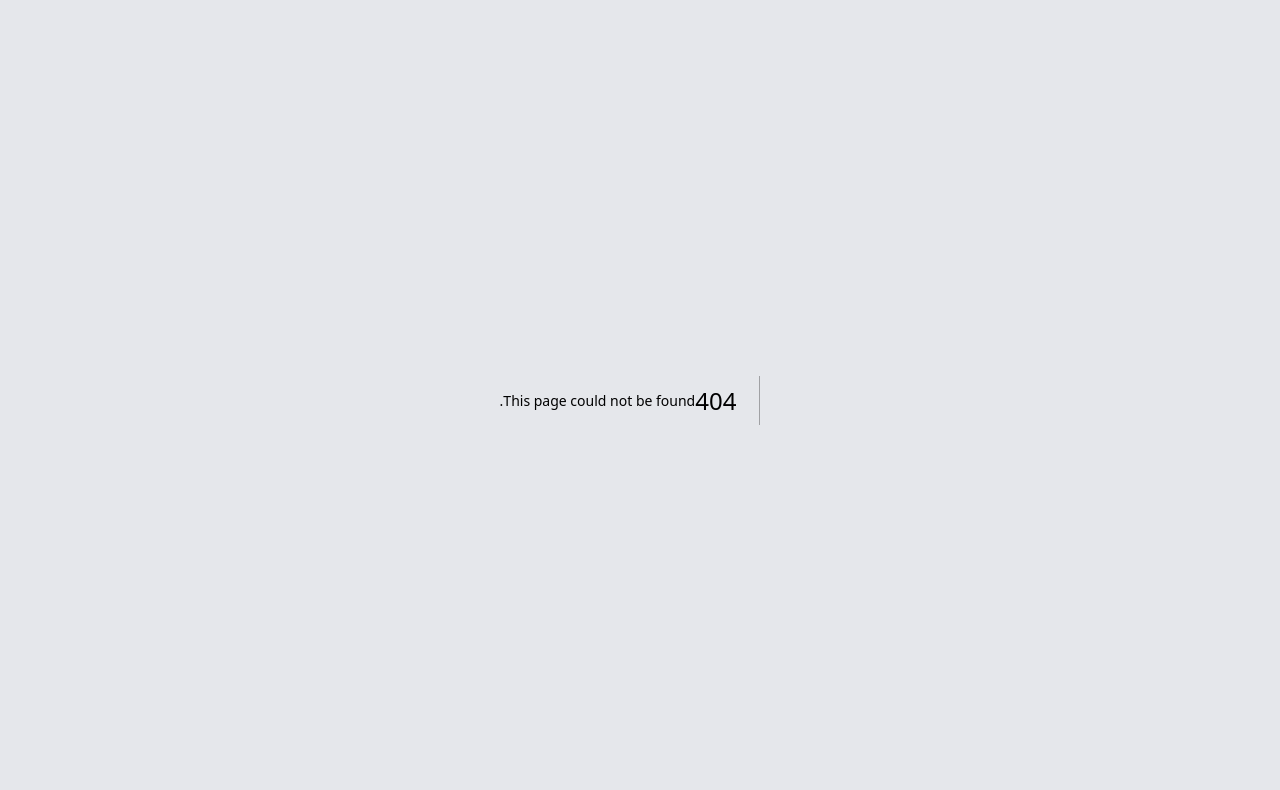
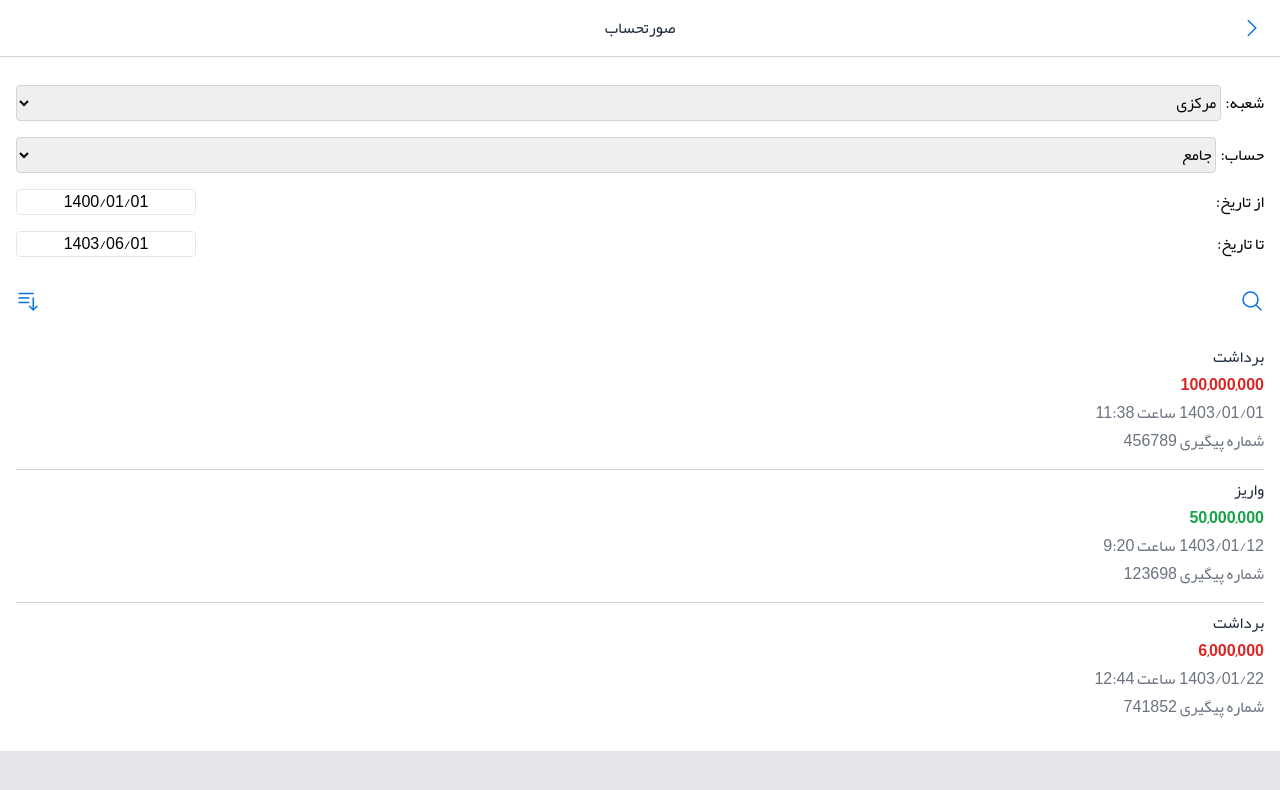
Before and after one commit to mojtaba013/toseasr, a Next.js app: page /Bill in a window 1280 px wide. Before the commit this address had no page. Shown: the top 790 px of the page. Built offline with nearby package versions, Linux system fonts and the light colour scheme.

Commit message:
work on bill

```diff
--- /dev/null
+++ b/app/Bill/page.jsx
@@ -0,0 +1,139 @@
+import React from "react";
+import Link from "next/link";
+import { ICONCOLOR } from "../../utils/constants";
+
+function Bill() {
+  return (
+    <div className="flex flex-col gap-y-4  h-max mb-[70px] scroll-auto bg-white ">
+<div className="flex  items-center justify-between p-4 border-b border-gray-300 mb-3">
+        <div className="flex flex-1">
+          <Link href="/">
+            <svg
+              xmlns="http://www.w3.org/2000/svg"
+              fill="none"
+              viewBox="0 0 24 24"
+              strokeWidth={1.5}
+              stroke={ICONCOLOR}
+              className="w-6 h-6"
+            >
+              <path
+                strokeLinecap="round"
+                strokeLinejoin="round"
+                d="m8.25 4.5 7.5 7.5-7.5 7.5"
+              />
+            </svg>
+          </Link>
+        </div>
+        <div className="flex flex-1 justify-center">
+          <p className="text-slate-800 ">صورتحساب</p>
+        </div>
+        <div className="flex flex-1"></div>
+      </div>
+
+
+      <div className="flex flex-row justify-between items-center px-4 gap-x-1">
+        <label htmlFor="shoobe">شعبه:</label>
+        <select
+          className="border w-full  border-gray-300 rounded"
+          name="shoobe"
+          id=""
+        >
+          <option value="1">مرکزی</option>
+          <option value="2">کشاورز</option>
+          <option value="3">باغ فردوس</option>
+          <option value="4">هفت تیر</option>
+        </select>
+      </div>
+      <div className="flex flex-row justify-between items-center px-4 gap-x-1">
+        <label htmlFor="shoobe">حساب:</label>
+        <select
+          className="border w-full  border-gray-300 rounded"
+          name="shoobe"
+          id=""
+        >
+          <option value="1">جامع</option>
+          <option value="2">اکرام</option>
+          <option value="3">فجر</option>
+          <option value="4">عیدانه 97</option>
+        </select>
+      </div>
+      <div className="flex justify-between items-center px-4">
+        <label htmlFor="">از تاریخ:</label>
+        <input
+          className="border rounded text-center"
+          type="text"
+          value="1400/01/01"
+        />
+      </div>
+      <div className="flex justify-between items-center px-4 mb-4">
+        <label htmlFor="">تا تاریخ:</label>
+        <input
+          className="border rounded text-center "
+          type="text"
+          value="1403/06/01"
+        />
+      </div>
+      <div className="flex justify-between items-center px-4">
+        <svg
+          xmlns="http://www.w3.org/2000/svg"
+          fill="none"
+          viewBox="0 0 24 24"
+          strokeWidth={1.5}
+          stroke={ICONCOLOR}
+          className="w-6 h-6"
+        >
+          <path
+            strokeLinecap="round"
+            strokeLinejoin="round"
+            d="m21 21-5.197-5.197m0 0A7.5 7.5 0 1 0 5.196 5.196a7.5 7.5 0 0 0 10.607 10.607Z"
+          />
+        </svg>
+        <svg
+          xmlns="http://www.w3.org/2000/svg"
+          fill="none"
+          viewBox="0 0 24 24"
+          strokeWidth={1.5}
+          stroke={ICONCOLOR}
+          className="w-6 h-6"
+        >
+          <path
+            strokeLinecap="round"
+            strokeLinejoin="round"
+            d="M3 4.5h14.25M3 9h9.75M3 13.5h9.75m4.5-4.5v12m0 0-3.75-3.75M17.25 21 21 17.25"
+          />
+        </svg>
+      </div>
+      <div className="p-4">
+        <div className="flex flex-col gap-y-1  pb-4 mb-2 border-b border-gray-300">
+            <p className="text-slate-800">برداشت</p>
+            <p className="text-red-600 font-bold">100,000,000</p>
+            <div className="flex flex-row gap-x-1 text-gray-500">
+                <p>1403/01/01</p>
+                <p>ساعت 11:38</p>
+            </div>
+            <p className="text-gray-500">شماره پیگیری 456789</p>
+        </div>
+        <div className="flex flex-col gap-y-1  pb-4 mb-2 border-b border-gray-300">
+            <p className="text-slate-800">واریز</p>
+            <p className="text-green-600 font-bold">50,000,000</p>
+            <div className="flex flex-row gap-x-1 text-gray-500">
+                <p>1403/01/12</p>
+                <p>ساعت 9:20</p>
+            </div>
+            <p className="text-gray-500">شماره پیگیری 123698</p>
+        </div>
+        <div className="flex flex-col gap-y-1  pb-4 ">
+            <p className="text-slate-800">برداشت</p>
+            <p className="text-red-600 font-bold">6,000,000</p>
+            <div className="flex flex-row gap-x-1 text-gray-500">
+                <p>1403/01/22</p>
+                <p>ساعت 12:44</p>
+            </div>
+            <p className="text-gray-500">شماره پیگیری 741852</p>
+        </div>
+      </div>
+    </div>
+  );
+}
+
+export default Bill;
--- a/app/Moneytransfer/page.jsx
+++ b/app/Moneytransfer/page.jsx
@@ -48,7 +48,7 @@ function Moneytransfer() {
           </Link>
         </div>
         <div className="flex flex-1 justify-center">
-          <p className="text-slate-800 ">کارت ها</p>
+          <p className="text-slate-800 ">انتقال پول</p>
         </div>
         <div className="flex flex-1"></div>
       </div>
--- a/app/page.jsx
+++ b/app/page.jsx
@@ -36,7 +36,28 @@ export default function Home() {
         <div className=" flex flex-col  mt-4  rounded-2xl  bg-white text-right  ">
           <p className="text-slate-800 font-bold pt-4 pr-4 pb-4">خدمات حساب</p>
           <div className="flex flex-row items-center justify-between  px-6 pb-6">
-            <div className="flex flex-col items-center text-slate-800">
+            <Link href='/Bill'>
+            <div className="flex flex-col items-center text-slate-800 ">
+              <div className="flex items-center justify-center  w-16 h-16 bg-blue-100 border border-blue-200 rounded-full">
+                <svg
+                  xmlns="http://www.w3.org/2000/svg"
+                  fill="none"
+                  viewBox="0 0 24 24"
+                  strokeWidth={1.5}
+                  stroke={ICONCOLOR}
+                  className="w-7 h-7"
+                >
+                  <path
+                    strokeLinecap="round"
+                    strokeLinejoin="round"
+                    d="M9 12h3.75M9 15h3.75M9 18h3.75m3 .75H18a2.25 2.25 0 0 0 2.25-2.25V6.108c0-1.135-.845-2.098-1.976-2.192a48.424 48.424 0 0 0-1.123-.08m-5.801 0c-.065.21-.1.433-.1.664 0 .414.336.75.75.75h4.5a.75.75 0 0 0 .75-.75 2.25 2.25 0 0 0-.1-.664m-5.8 0A2.251 2.251 0 0 1 13.5 2.25H15c1.012 0 1.867.668 2.15 1.586m-5.8 0c-.376.023-.75.05-1.124.08C9.095 4.01 8.25 4.973 8.25 6.108V8.25m0 0H4.875c-.621 0-1.125.504-1.125 1.125v11.25c0 .621.504 1.125 1.125 1.125h9.75c.621 0 1.125-.504 1.125-1.125V9.375c0-.621-.504-1.125-1.125-1.125H8.25ZM6.75 12h.008v.008H6.75V12Zm0 3h.008v.008H6.75V15Zm0 3h.008v.008H6.75V18Z"
+                  />
+                </svg>
+              </div>
+              <p className="text-sm font-medium text-slate-600">صورتحساب</p>
+            </div>
+            </Link>
+            <div className="flex flex-col items-center text-slate-800 ">
               <Link href="/Moneytransfer">
               <div className="flex items-center justify-center  w-16 h-16 bg-blue-100 border border-blue-200  rounded-full">
                 <svg
@@ -57,7 +78,7 @@ export default function Home() {
               </Link>
               <p className="text-sm font-medium text-slate-600">انتقال پول</p>
             </div>
-            <div className="flex flex-col items-center text-slate-800">
+            <div className="flex flex-col items-center text-slate-800 ">
               <div className="flex items-center justify-center  w-16 h-16 bg-blue-100 border border-blue-200 rounded-full">
                 <svg
                   xmlns="http://www.w3.org/2000/svg"
@@ -76,25 +97,7 @@ export default function Home() {
               </div>
               <p className="text-sm font-medium text-slate-600">ساتنا پایا</p>
             </div>
-            <div className="flex flex-col items-center text-slate-800">
-              <div className="flex items-center justify-center  w-16 h-16 bg-blue-100 border border-blue-200 rounded-full">
-                <svg
-                  xmlns="http://www.w3.org/2000/svg"
-                  fill="none"
-                  viewBox="0 0 24 24"
-                  strokeWidth={1.5}
-                  stroke={ICONCOLOR}
-                  className="w-7 h-7"
-                >
-                  <path
-                    strokeLinecap="round"
-                    strokeLinejoin="round"
-                    d="M9 12h3.75M9 15h3.75M9 18h3.75m3 .75H18a2.25 2.25 0 0 0 2.25-2.25V6.108c0-1.135-.845-2.098-1.976-2.192a48.424 48.424 0 0 0-1.123-.08m-5.801 0c-.065.21-.1.433-.1.664 0 .414.336.75.75.75h4.5a.75.75 0 0 0 .75-.75 2.25 2.25 0 0 0-.1-.664m-5.8 0A2.251 2.251 0 0 1 13.5 2.25H15c1.012 0 1.867.668 2.15 1.586m-5.8 0c-.376.023-.75.05-1.124.08C9.095 4.01 8.25 4.973 8.25 6.108V8.25m0 0H4.875c-.621 0-1.125.504-1.125 1.125v11.25c0 .621.504 1.125 1.125 1.125h9.75c.621 0 1.125-.504 1.125-1.125V9.375c0-.621-.504-1.125-1.125-1.125H8.25ZM6.75 12h.008v.008H6.75V12Zm0 3h.008v.008H6.75V15Zm0 3h.008v.008H6.75V18Z"
-                  />
-                </svg>
-              </div>
-              <p className="text-sm font-medium text-slate-600">صورتحساب</p>
-            </div>
+
             <div className="flex flex-col items-center text-slate-800">
               <div className="flex items-center justify-center  w-16 h-16 bg-blue-100 border border-blue-200 rounded-full">
                 <svg
```
Also changed, not shown: app/accounts/page.jsx (+6 -3 lines).
